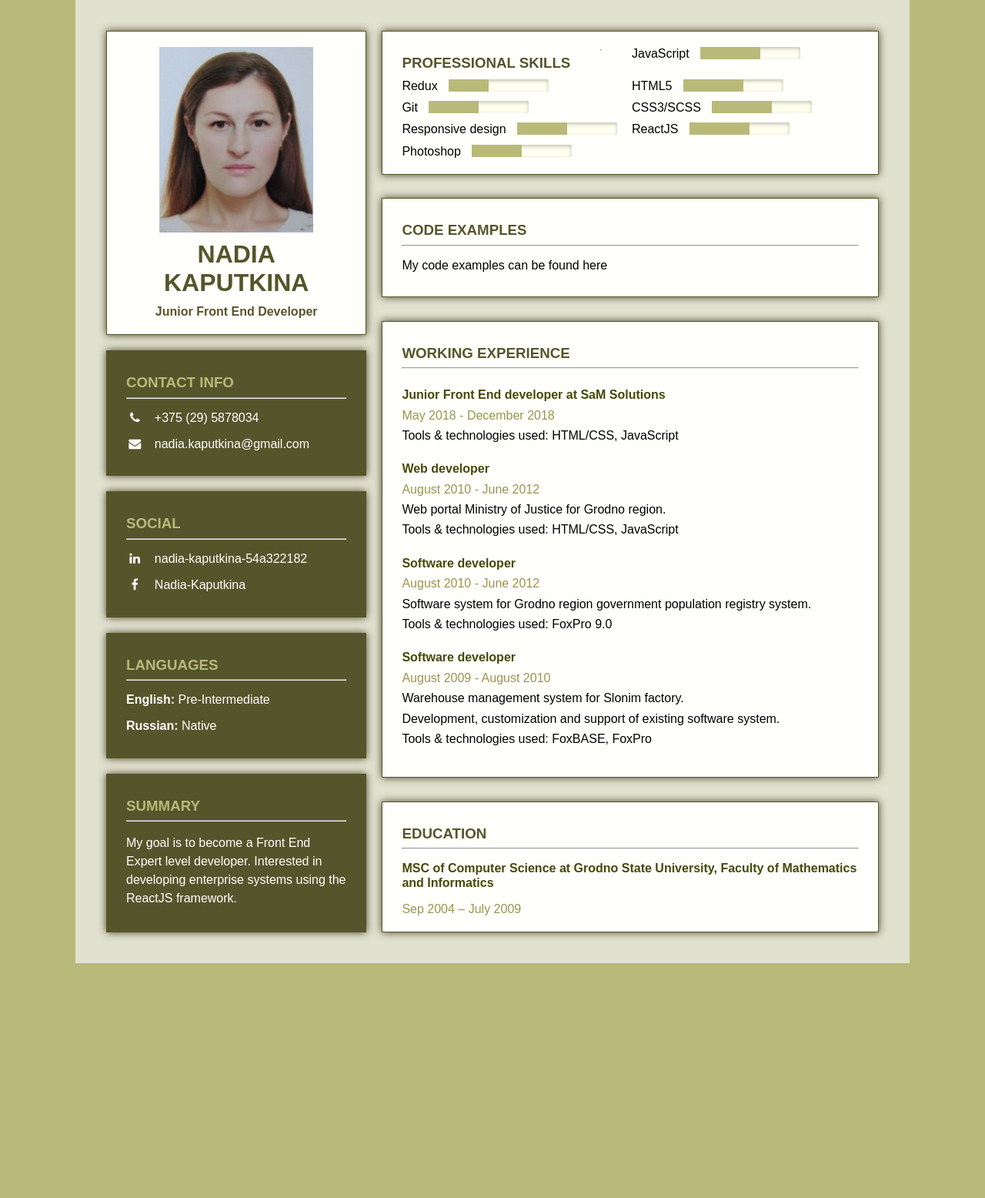
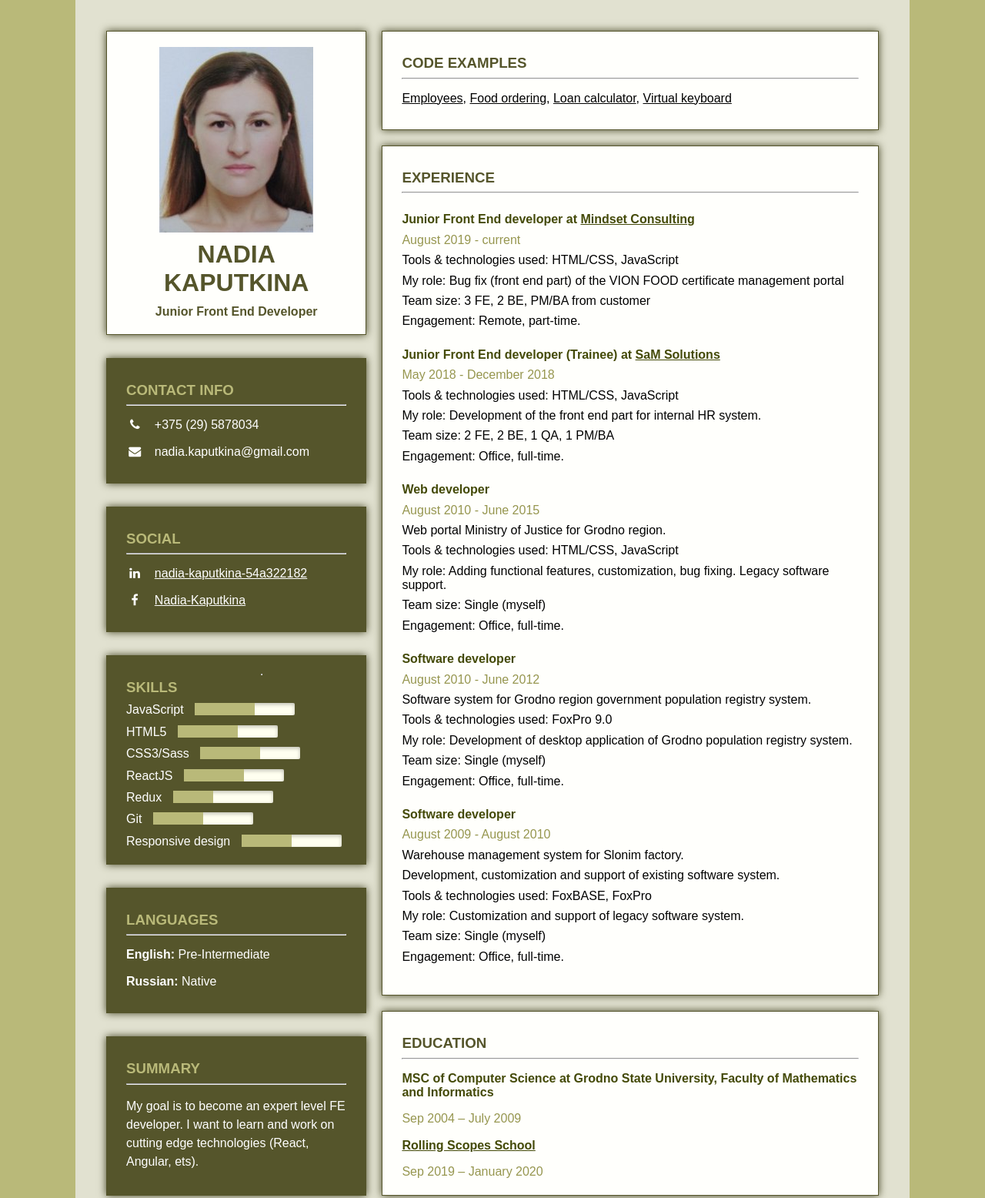
Before and after one commit to NadiaKaputkina/rsschool-cv, a plain HTML site: page index.html in a window 1280 px wide. Shown: the top 1556 px of the page at 77% size. Before the commit the page ends 1251 px from the top, so only its background shows below. Drawn offline with Linux system fonts and the light colour scheme.

Commit message:
refactor CV

```diff
--- a/index.html
+++ b/index.html
@@ -45,12 +45,54 @@
 
           <p>
             <span class="icon-linkedin"></span>
-            <a href="https://www.linkedin.com/in/nadia-kaputkina-54a322182/">nadia-kaputkina-54a322182</a>
+            <a href="https://www.linkedin.com/in/nadia-kaputkina-54a322182/" target="_blank">nadia-kaputkina-54a322182</a>
           </p>
           <p>
             <span class="icon-facebook"></span>
-            <a href="https://www.facebook.com/people/Nadia-Kaputkina/100012897223855">Nadia-Kaputkina</a>
+            <a href="https://www.facebook.com/people/Nadia-Kaputkina/100012897223855" target="_blank">Nadia-Kaputkina</a>
           </p>
+        </section>
+
+        <section class="skills">
+          <h3>Skills</h3>
+
+          <hr>
+
+          <div class="skill">
+            <label for="java-script">JavaScript</label>
+            <progress id="java-script" max="100" value="60"></progress>
+          </div>
+
+          <div class="skill">
+            <label for="html5">HTML5</label>
+            <progress id="html5" max="100" value="60"></progress>
+          </div>
+
+          <div class="skill">
+            <label for="css">CSS3/Sass</label>
+            <progress id="css" max="100" value="60"></progress>
+          </div>
+
+          <div class="skill">
+            <label for="react">ReactJS</label>
+            <progress id="react" max="100" value="60"></progress>
+          </div>
+
+          <div class="skill">
+            <label for="redux">Redux</label>
+            <progress id="redux" max="100" value="40"></progress>
+          </div>
+
+          <div class="skill">
+            <label for="git">Git</label>
+            <progress id="git" max="100" value="50"></progress>
+          </div>
+
+          <div class="skill">
+            <label for="responsive">Responsive design</label>
+            <progress id="responsive" max="100" value="50"></progress>
+          </div>
+
         </section>
 
         <section class="languages">
@@ -67,83 +109,55 @@
 
           <hr>
 
-          <p>My goal is to become a Front End Expert level developer. Interested in developing enterprise systems using the ReactJS framework.</p>
+          <p>My goal is to become an expert level FE developer. I want to learn and work on cutting edge technologies (React, Angular, ets).</p>
         </section>
 
       </div>
 
       <div class="right">
 
-        <section class="skills">
-          <h3>Professional skills</h3>
-
-          <hr>
-
-          <div class="skill">
-            <label for="java-script">JavaScript</label>
-            <progress id="java-script" max="100" value="60"></progress>
-          </div>
-
-          <div class="skill">
-            <label for="redux">Redux</label>
-            <progress id="redux" max="100" value="40"></progress>
-          </div>
-
-          <div class="skill">
-            <label for="html5">HTML5</label>
-            <progress id="html5" max="100" value="60"></progress>
-          </div>
-
-          <div class="skill">
-            <label for="git">Git</label>
-            <progress id="git" max="100" value="50"></progress>
-          </div>
-
-          <div class="skill">
-            <label for="css">CSS3/SCSS</label>
-            <progress id="css" max="100" value="60"></progress>
-          </div>
-
-          <div class="skill">
-            <label for="responsive">Responsive design</label>
-            <progress id="responsive" max="100" value="50"></progress>
-          </div>
-
-          <div class="skill">
-            <label for="react">ReactJS</label>
-            <progress id="react" max="100" value="60"></progress>
-          </div>
-
-          <div class="skill">
-            <label for="photoshop">Photoshop</label>
-            <progress id="photoshop" max="100" value="50"></progress>
-          </div>
-        </section>
-
         <section class="code-examples">
           <h3>Code examples</h3>
 
           <hr>
 
-          <p>My code examples can be found <a href="https://github.com/NadiaKaputkina/employees_FrontEnd"> here </a></p>
+          <p><a href="https://github.com/NadiaKaputkina/employees_FrontEnd" target="_blank">Employees</a>,
+          <a href="https://github.com/NadiaKaputkina/Burger" target="_blank">Food ordering</a>,
+          <a href="https://github.com/NadiaKaputkina/calculator" target="_blank">Loan calculator</a>,
+          <a href="https://github.com/NadiaKaputkina/codejam-virtual-keyboard/tree/codejam-virtual-keyboard" target="_blank">Virtual keyboard</a></p>
         </section>
 
         <section class="working-experience">
-          <h3>Working experience</h3>
+          <h3>Experience</h3>
 
           <hr>
 
           <div class="job">
-            <p><strong>Junior Front End developer at SaM Solutions</strong></p>
+            <p><strong>Junior Front End developer at <a href="https://www.mindset-consulting.eu/" target="_blank">Mindset Consulting</a></strong></p>
+            <p class="date">August 2019 - current</p>
+            <p>Tools & technologies used: HTML/CSS, JavaScript</p>
+            <p>My role: Bug fix (front end part) of the VION FOOD certificate management portal</p>
+            <p>Team size: 3 FE, 2 BE, PM/BA from customer</p>
+            <p>Engagement: Remote, part-time.</p>
+          </div>
+
+          <div class="job">
+            <p><strong>Junior Front End developer (Trainee) at <a href="https://www.sam-solutions.com/" target="_blank"> SaM Solutions </a></strong></p>
             <p class="date">May 2018 - December 2018</p>
             <p>Tools & technologies used: HTML/CSS, JavaScript</p>
+            <p>My role: Development of the front end part for internal HR system. </p>
+            <p>Team size: 2 FE, 2 BE, 1 QA, 1 PM/BA</p>
+            <p>Engagement: Office, full-time.</p>
           </div>
 
           <div class="job">
             <p><strong>Web developer</strong></p>
-            <p class="date">August 2010 - June 2012</p>
+            <p class="date">August 2010 - June 2015</p>
             <p>Web portal Ministry of Justice for Grodno region.</p>
             <p>Tools & technologies used: HTML/CSS, JavaScript</p>
+            <p>My role: Adding functional features, customization, bug fixing. Legacy software support.</p>
+            <p>Team size: Single (myself)</p>
+            <p>Engagement: Office, full-time.</p>
           </div>
 
           <div class="job">
@@ -151,6 +165,9 @@
             <p class="date">August 2010 - June 2012</p>
             <p>Software system for Grodno region government population registry system.</p>
             <p>Tools & technologies used: FoxPro 9.0</p>
+            <p>My role: Development of desktop application of Grodno population registry system.</p>
+            <p>Team size: Single (myself)</p>
+            <p>Engagement: Office, full-time.</p>
           </div>
 
           <div class="job">
@@ -159,6 +176,9 @@
             <p>Warehouse management system for Slonim factory.</p>
             <p>Development, customization and support of existing software system.</p>
             <p>Tools & technologies used:  FoxBASE, FoxPro</p>
+            <p>My role: Customization and support of legacy software system.</p>
+            <p>Team size: Single (myself)</p>
+            <p>Engagement: Office, full-time.</p>
           </div>
         </section>
 
@@ -169,6 +189,9 @@
 
           <p><strong>MSC of Computer Science at Grodno State University, Faculty of Mathematics and Informatics</strong></p>
           <p class="date">Sep 2004 – July 2009</p>
+
+          <p><strong><a href="https://rs.school/" target="_blank">Rolling Scopes School </a></strong></p>
+          <p class="date">Sep 2019 – January 2020</p>
         </section>
 
       </div>
--- a/styles.css
+++ b/styles.css
@@ -85,8 +85,6 @@ span {
 
 a {
   color: inherit;
-
-  text-decoration: none;
 }
 
 a:hover {
@@ -96,6 +94,7 @@ a:hover {
 }
 
 .contact-info,
+.skills,
 .social,
 .languages,
 .summary {
@@ -106,7 +105,6 @@ a:hover {
 }
 
 .personal,
-.skills,
 .code-examples,
 .working-experience,
 .education {
```
Also changed, not shown: 1 other file.
